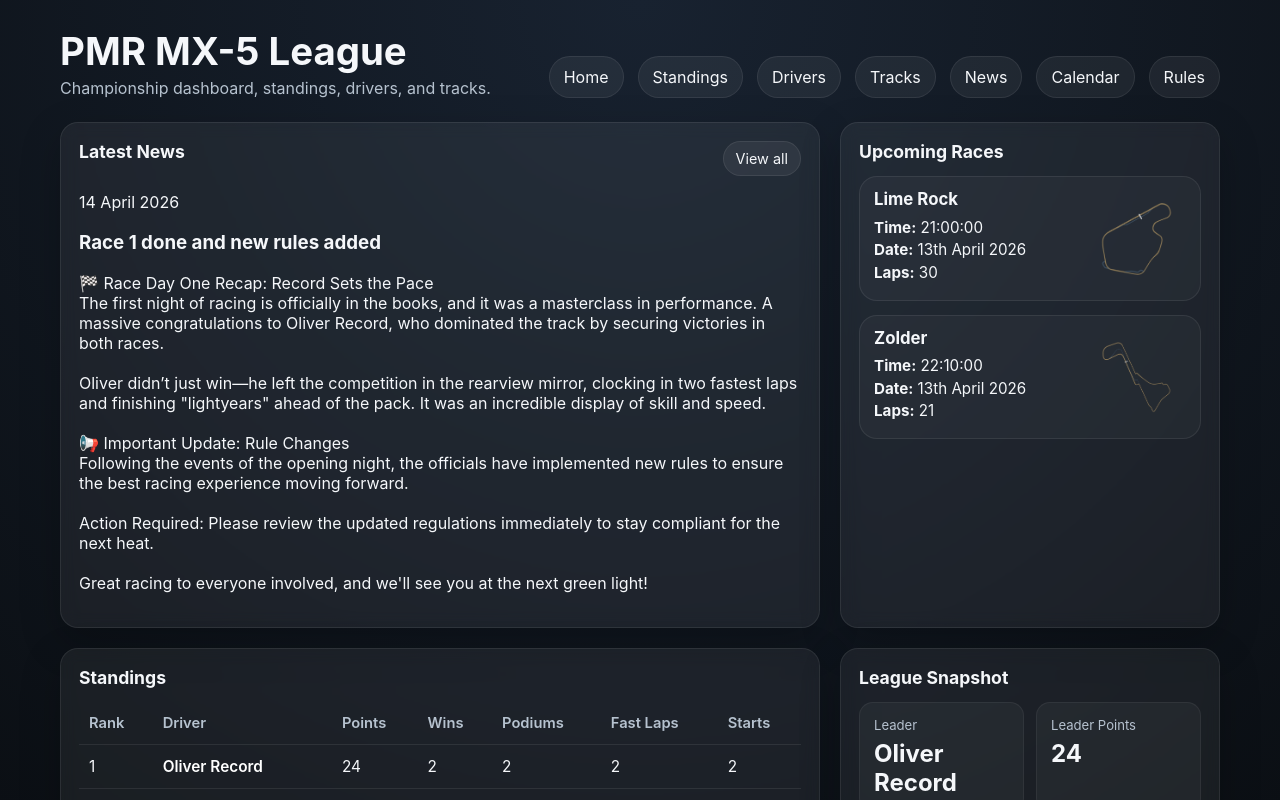
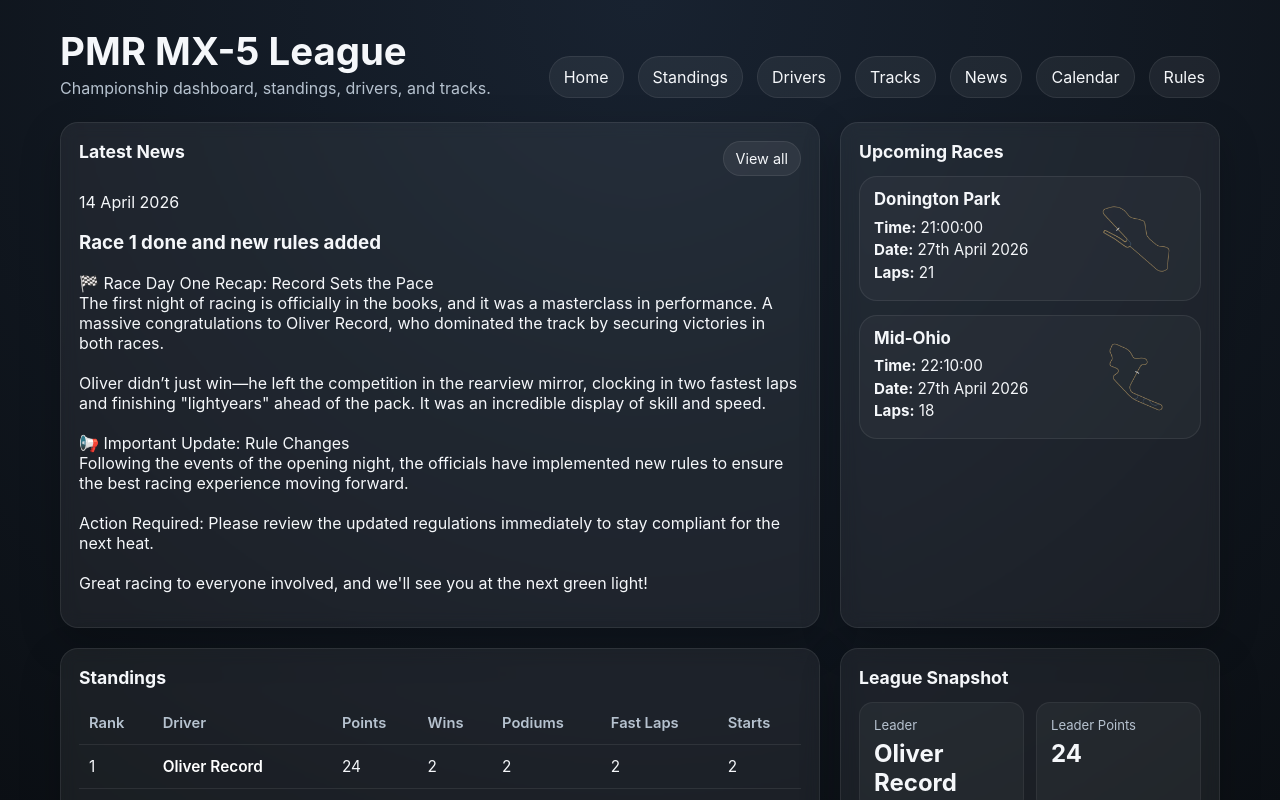
Before and after one commit to Nuzikdude/MX5-League, a React (Vite) app: page / in a window 1280 px wide. Shown: the top 800 px of the page. Built offline with nearby package versions, Linux system fonts and the light colour scheme.

Commit message:
Update league results

```diff
--- a/public/data/calendar.json
+++ b/public/data/calendar.json
@@ -3,108 +3,126 @@
     "track": "Lime Rock",
     "laps": 30,
     "date": "13th April 2026",
-    "time": "21:00:00"
+    "time": "21:00:00",
+    "completed": true
   },
   {
     "track": "Zolder",
     "laps": 21,
     "date": "13th April 2026",
-    "time": "22:10:00"
+    "time": "22:10:00",
+    "completed": true
   },
   {
     "track": "Donington Park",
     "laps": 21,
     "date": "27th April 2026",
-    "time": "21:00:00"
+    "time": "21:00:00",
+    "completed": false
   },
   {
     "track": "Mid-Ohio",
     "laps": 18,
     "date": "27th April 2026",
-    "time": "22:10:00"
+    "time": "22:10:00",
+    "completed": false
   },
   {
     "track": "Interlagos",
     "laps": 17,
     "date": "11th May 2026",
-    "time": "21:00:00"
+    "time": "21:00:00",
+    "completed": false
   },
   {
     "track": "Red Bull Ring",
     "laps": 19,
     "date": "11th May 2026",
-    "time": "22:10:00"
+    "time": "22:10:00",
+    "completed": false
   },
   {
     "track": "Mosport",
     "laps": 19,
     "date": "25th May 2026",
-    "time": "21:00:00"
+    "time": "21:00:00",
+    "completed": false
   },
   {
     "track": "Kyalami",
     "laps": 17,
     "date": "25th May 2026",
-    "time": "22:10:00"
+    "time": "22:10:00",
+    "completed": false
   },
   {
     "track": "Imola",
     "laps": 16,
     "date": "8th June 2026",
-    "time": "21:00:00"
+    "time": "21:00:00",
+    "completed": false
   },
   {
     "track": "Silverstone",
     "laps": 14,
     "date": "8th June 2026",
-    "time": "22:10:00"
+    "time": "22:10:00",
+    "completed": false
   },
   {
     "track": "Sebring",
     "laps": 14,
     "date": "22nd June 2026",
-    "time": "21:00:00"
+    "time": "21:00:00",
+    "completed": false
   },
   {
     "track": "Daytona Road",
     "laps": 15,
     "date": "22nd June 2026",
-    "time": "22:10:00"
+    "time": "22:10:00",
+    "completed": false
   },
   {
     "track": "Monza",
     "laps": 15,
     "date": "6th July 2026",
-    "time": "21:00:00"
+    "time": "21:00:00",
+    "completed": false
   },
   {
     "track": "Nürburgring GP",
     "laps": 14,
     "date": "6th July 2026",
-    "time": "22:10:00"
+    "time": "22:10:00",
+    "completed": false
   },
   {
     "track": "Spa",
     "laps": 12,
     "date": "20th July 2026",
-    "time": "21:00:00"
+    "time": "21:00:00",
+    "completed": false
   },
   {
     "track": "Bathurst",
     "laps": 12,
     "date": "20th July 2026",
-    "time": "22:10:00"
+    "time": "22:10:00",
+    "completed": false
   },
   {
     "track": "Spielberg Small",
     "laps": 30,
     "date": "3rd August 2026",
-    "time": "21:00:00"
+    "time": "21:00:00",
+    "completed": false
   },
   {
     "track": "Nordschleife",
     "laps": 4,
     "date": "3rd August 2026",
-    "time": "22:10:00"
+    "time": "22:10:00",
+    "completed": false
   }
 ]
--- a/src/App.jsx
+++ b/src/App.jsx
@@ -2,6 +2,7 @@ import { BrowserRouter, Routes, Route, Link, useParams } from "react-router-dom"
 import { useEffect, useMemo, useState } from "react";
 import "./index.css";
 import RulesPage from './pages/RulesPage'; // (Make sure the path matches where your file is)
+
 
 
 function slugify(value) {
@@ -84,7 +85,10 @@ function HomePage({ standings, tracks, drivers, news, calendar }) {
 
           {calendar?.length > 0 ? (
             <div className="calendar-preview">
-              {calendar.slice(0, 2).map((race, index) => {
+              {calendar
+                .filter((race) => !race.completed)
+                .slice(0, 2)
+                .map((race, index) => {
                   const linkedTrack = tracks.find(
                     (t) =>
                       (t.name || t.track || "").toLowerCase() ===
@@ -115,9 +119,7 @@ function HomePage({ standings, tracks, drivers, news, calendar }) {
                   );
                 })}
             </div>
-          ) : (
-            <p>No races scheduled</p>
-          )}
+          ) : null}
         </aside>
       </div>
 
```
Also changed, not shown: 2 other files (tests, documents, lock files or other folders). Lines whose indentation alone changed are shown as unchanged.
